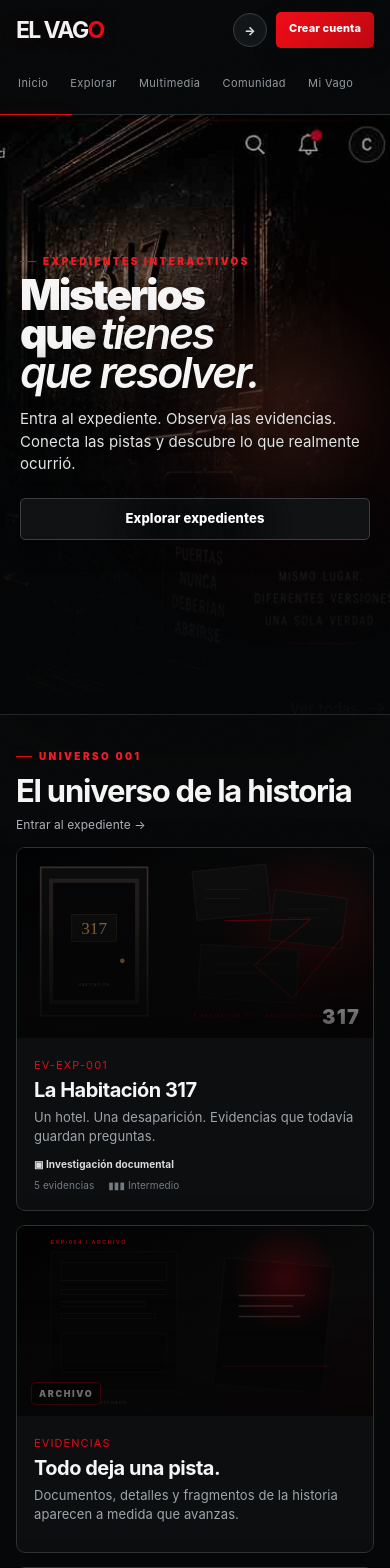
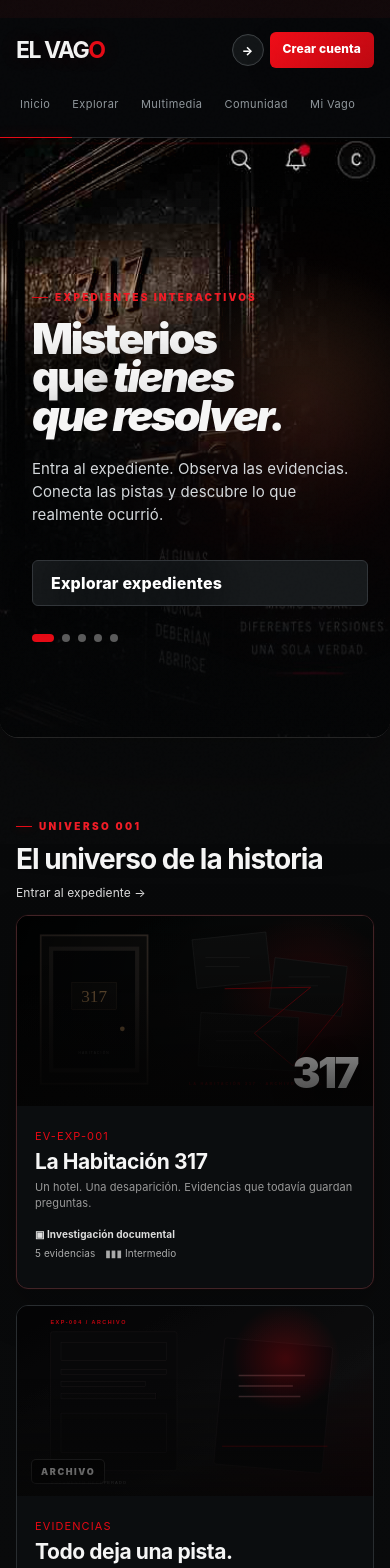
Before and after one commit to cesarrosa610-collab/el-vago, a Next.js app: page / in a window 390 px wide. Shown: the top 1568 px of the page. Built offline with nearby package versions, Linux system fonts and the light colour scheme; no server answers; the database is empty.

Commit message:
fix: brighten and reframe 317 hero to approved photographic direction

```diff
--- a/src/app/style.css
+++ b/src/app/style.css
@@ -2145,510 +2145,74 @@ body{background:radial-gradient(circle at 50% -12%,rgba(229,9,20,.08),transparen
 }
 
 
+
 /* EL VAGO — FINAL HOMEPAGE / SINGLE-PASS REFERENCE LOCK — 25-09-2026 */
-.homePage{
-  width:100% !important;
-  max-width:none !important;
-  margin:0 !important;
-  padding:0 0 44px !important;
-  overflow-x:hidden;
-  background:#070809;
-}
-
-.homePage .globalNav{
-  width:100% !important;
-  min-height:74px !important;
-  margin:0 !important;
-  padding:0 clamp(24px,6vw,96px) !important;
-  border-bottom:1px solid #292d30 !important;
-  background:rgba(7,8,9,.96) !important;
-  backdrop-filter:blur(16px);
-  -webkit-backdrop-filter:blur(16px);
-  box-shadow:0 10px 30px rgba(0,0,0,.22);
-}
-
-.homePage .globalNav .brandLockup{
-  min-width:245px;
-}
-.homePage .globalNav .brandLockup strong{
-  font-size:30px !important;
-  letter-spacing:-.07em;
-}
-.homePage .globalNav .brandLockup strong span{
-  color:#e50914;
-}
-.homePage .globalNav .brandLockup small{
-  display:block;
-  margin-top:2px;
-  color:#737a80;
-  font-size:7px;
-  letter-spacing:.16em;
-}
-.homePage .globalNav .navCenter{
-  gap:28px;
-}
-.homePage .globalNav .navLink{
-  font-size:12px;
-  color:#92989d;
-  letter-spacing:.04em;
-}
-.homePage .globalNav .navLink.active,
-.homePage .globalNav .navLink:hover{
-  color:#fff;
-}
-.homePage .globalNav .navActions{
-  gap:9px;
-}
-.homePage .globalNav .navRegister{
-  padding:10px 15px;
-  border-radius:5px;
-  font-size:12px;
-}
-.homePage .globalNav .navProfile,
-.homePage .globalNav .navIcon{
-  display:grid;
-  place-items:center;
-  width:34px;
-  height:34px;
-  border:1px solid #34383b;
-  border-radius:50%;
-  background:#111416;
-  color:#ddd;
-}
-.homePage .globalNav .navIcon{
-  font-size:19px;
-  border:0;
-  background:transparent;
-}
-
+/* The approved reference is photographic: warm 317 door as the visual protagonist,
+   with the copy protected on the left and no artificial geometric overlays. */
+
+.homePage .homeHeroBackdrop img{
+  object-position:82% center !important;
+  transform:scale(1.08) !important;
+  transform-origin:82% center !important;
+  filter:contrast(1.04) saturate(1.12) brightness(1.28) !important;
+}
+.homePage .homeHeroBackdrop:before{
+  background:
+    linear-gradient(90deg,
+      rgba(4,5,6,.88) 0%,
+      rgba(4,5,6,.68) 20%,
+      rgba(4,5,6,.28) 42%,
+      rgba(4,5,6,.04) 63%,
+      rgba(4,5,6,.04) 100%),
+    linear-gradient(0deg,rgba(0,0,0,.22),transparent 52%,rgba(0,0,0,.02));
+}
+.homePage .homeHeroBackdrop:after{
+  background:
+    radial-gradient(circle at 79% 49%,rgba(255,191,112,.24),transparent 24%),
+    linear-gradient(90deg,transparent 48%,rgba(214,133,56,.06) 100%) !important;
+}
 .homePage .homeHero{
-  position:relative !important;
-  width:100% !important;
   height:420px !important;
   min-height:420px !important;
-  margin:0 !important;
-  padding:0 !important;
-  display:flex !important;
-  align-items:center !important;
-  overflow:hidden !important;
-  border-radius:0 !important;
-  background:#080909 !important;
-}
-.homePage .homeHeroBackdrop{
-  position:absolute !important;
-  inset:0 !important;
-  z-index:0;
-}
-.homePage .homeHeroBackdrop img{
-  width:100% !important;
-  height:100% !important;
-  object-fit:cover !important;
-  object-position:68% center !important;
-  opacity:1 !important;
-  transform:scale(1.04) !important;
-  transform-origin:center center !important;
-  animation:none !important;
-  filter:contrast(1.06) saturate(1.02) brightness(1.10) !important;
-}
-.homePage .homeHeroBackdrop:before{
-  content:"";
-  position:absolute;
-  inset:0;
-  z-index:1;
-  background:
-    linear-gradient(90deg,
-      rgba(4,5,6,.94) 0%,
-      rgba(4,5,6,.78) 22%,
-      rgba(4,5,6,.38) 45%,
-      rgba(4,5,6,.08) 67%,
-      rgba(4,5,6,.16) 100%),
-    linear-gradient(0deg,rgba(0,0,0,.36),transparent 50%,rgba(0,0,0,.08));
-}
-.homePage .homeHeroBackdrop:after{
-  content:"";
-  position:absolute;
-  inset:0;
-  z-index:2;
-  pointer-events:none;
-  background:radial-gradient(circle at 76% 50%,rgba(238,169,91,.13),transparent 24%);
 }
 .homePage .homeHeroCopy{
-  position:relative !important;
-  z-index:3 !important;
-  width:min(1334px,100%) !important;
-  max-width:none !important;
-  margin:0 auto !important;
-  padding:0 32px 0 max(32px,calc((100vw - 1334px)/2)) !important;
-  display:block !important;
-}
-.homePage .homeHero .eyebrow{
-  margin:0 0 8px;
-  font-size:10px;
-  letter-spacing:.24em;
+  padding-left:max(32px,calc((100vw - 1334px)/2)) !important;
 }
 .homePage .homeHero h1{
-  max-width:610px !important;
-  margin:8px 0 16px !important;
-  font-size:clamp(48px,5.2vw,72px) !important;
-  line-height:.91 !important;
-  letter-spacing:-.055em !important;
-  text-shadow:0 4px 24px rgba(0,0,0,.78);
-}
-.homePage .homeHero h1 em{
-  font-style:italic;
-  font-weight:600;
-}
-.homePage .homeHero .lead{
-  max-width:560px !important;
-  margin:0 !important;
-  color:#e1e3e5 !important;
-  font-size:16px !important;
-  line-height:1.5 !important;
-  text-shadow:0 2px 15px rgba(0,0,0,.72);
-}
-.homePage .homeHeroActions{
-  display:flex;
-  align-items:center;
-  gap:10px;
-  margin-top:22px !important;
-}
-.homePage .homeHeroActions .btn{
-  min-height:42px;
-  padding:11px 18px;
-  border-radius:5px;
-  font-size:13px;
-}
-.homePage .heroPrimary{
-  background:#e50914 !important;
-}
-.homePage .heroSecondary{
-  background:rgba(17,19,20,.86) !important;
-  border:1px solid #3a3d40 !important;
-}
-.homePage .heroDots,
-.homePage .featuredCase{
-  display:none !important;
-}
-
-.homePage .visualArchive{
-  width:min(1334px,calc(100% - 64px)) !important;
-  max-width:none !important;
-  margin:0 auto !important;
-  padding-top:30px !important;
-}
-.homePage .visualArchive .sectionHead{
-  margin-bottom:14px !important;
-}
-.homePage .visualArchive .sectionHead h2{
-  margin:5px 0 0 !important;
-  font-size:31px !important;
-  letter-spacing:-.04em;
-}
-.homePage .visualArchive .sectionLink{
-  font-size:12px;
-  color:#aeb3b7;
-}
-.homePage .cinematicRail{
-  display:grid !important;
-  grid-template-columns:repeat(3,minmax(0,1fr)) !important;
-  gap:18px !important;
-}
-.homePage .homeCaseCard{
-  min-width:0;
-  overflow:hidden;
-  border:1px solid #2d3235 !important;
-  border-radius:9px !important;
-  background:#0c0e10 !important;
-  box-shadow:0 18px 45px rgba(0,0,0,.25);
-}
-.homePage .homeCaseCard:hover{
-  transform:translateY(-3px);
-  border-color:#4a292c !important;
-}
-.homePage .cinematicVisual,
-.homePage .atmosphereVisual{
-  position:relative;
-  height:168px !important;
-  min-height:168px !important;
-  overflow:hidden;
-  background:#090a0b;
+  max-width:600px !important;
 }
 .homePage .cinematicVisual img,
 .homePage .atmosphereVisual img{
-  width:100%;
-  height:100%;
-  object-fit:cover;
-  display:block;
-}
-.homePage .cinematicVisual img{
-  object-position:center 62%;
-  filter:contrast(1.05) saturate(1.02) brightness(1.08) !important;
-}
-.homePage .atmosphereVisual img{
-  filter:contrast(1.05) saturate(.96) brightness(.96) !important;
-}
-.homePage .visualVignette{
-  position:absolute;
-  inset:0;
-  background:linear-gradient(180deg,rgba(0,0,0,.04),rgba(0,0,0,.55));
-  pointer-events:none;
-}
-.homePage .visualCode{
-  position:absolute;
-  right:13px;
-  bottom:11px;
-  color:#fff;
-  font-size:20px;
-  font-weight:900;
-  letter-spacing:.06em;
-  text-shadow:0 2px 12px #000;
-}
-.homePage .visualLabel{
-  position:absolute;
-  left:14px;
-  bottom:11px;
-  padding:5px 7px;
-  border:1px solid rgba(229,9,20,.55);
-  background:rgba(5,5,5,.72);
-  color:#fff;
-  font-size:9px;
-  letter-spacing:.18em;
-}
-.homePage .homeCaseBody{
-  padding:15px 17px 17px !important;
-}
-.homePage .homeCaseBody h3{
-  margin:6px 0 7px !important;
-  font-size:20px !important;
-  letter-spacing:-.025em;
-}
-.homePage .homeCaseBody p{
-  margin:0 0 12px !important;
-  color:#9fa5aa;
-  font-size:13px !important;
-  line-height:1.45 !important;
-}
-.homePage .homeCaseBody .caseMeta{
-  display:flex;
-  flex-wrap:wrap;
-  gap:8px 14px;
-  margin:0 !important;
-  color:#747b80;
-  font-size:10px;
-}
-
+  filter:contrast(1.08) saturate(1.08) brightness(1.20) !important;
+}
+.homePage .atmosphereVisual{
+  background:#101113 !important;
+}
 .homePage .communityBand{
-  position:relative;
-  width:100% !important;
-  min-height:245px !important;
-  margin:22px 0 0 !important;
-  padding:42px max(32px,calc((100vw - 1334px)/2)) !important;
-  display:grid;
-  grid-template-columns:minmax(0,1fr) minmax(0,1fr);
-  gap:50px;
-  align-items:center;
-  overflow:hidden;
-  border-top:1px solid #4a2024 !important;
-  border-bottom:1px solid #24272a !important;
   background:
-    linear-gradient(90deg,rgba(5,6,7,.91) 0%,rgba(5,6,7,.72) 46%,rgba(5,6,7,.45) 100%),
-    url('/door-317.jpg') 28% center/cover no-repeat !important;
-}
-.homePage .communityBand:after{
-  display:none !important;
-}
-.homePage .communityQuote,
-.homePage .communityInvite{
-  position:relative;
-  z-index:2;
-  max-width:560px;
-}
-.homePage .communityQuote span{
-  color:#e50914;
-  font-size:56px;
-  line-height:.4;
-}
-.homePage .communityQuote p{
-  margin:12px 0;
-  color:#fff;
-  font-size:21px;
-  line-height:1.25;
-  letter-spacing:.02em;
-}
-.homePage .communityQuote i{
-  display:block;
-  width:52px;
-  height:2px;
-  background:#e50914;
-}
-.homePage .communityInvite h3{
-  margin:8px 0 17px;
-  max-width:540px;
-  font-size:18px;
-  line-height:1.4;
-}
-.homePage .communityInvite .btn{
-  padding:10px 15px;
-  border-radius:5px;
-  font-size:12px;
-}
-
-.homePage .premiumTeaser{
-  width:min(1334px,calc(100% - 64px));
-  margin:24px auto 0 !important;
-  padding:26px 28px !important;
-  border-radius:9px !important;
-  border-color:#272b2e !important;
-}
-.homePage .premiumTeaser h2{
-  font-size:25px;
-}
-.homePage .siteFooter{
-  width:min(1334px,calc(100% - 64px));
-  margin:32px auto 0 !important;
-  padding:25px 0 10px !important;
-}
-
-@media(max-width:900px){
-  .homePage .globalNav{
-    padding-left:22px !important;
-    padding-right:22px !important;
-  }
-  .homePage .globalNav .navCenter{gap:18px}
-  .homePage .homeHeroCopy{padding-left:32px !important}
-  .homePage .visualArchive,
-  .homePage .premiumTeaser,
-  .homePage .siteFooter{
-    width:calc(100% - 44px) !important;
-  }
-  .homePage .communityBand{
-    padding-left:22px !important;
-    padding-right:22px !important;
-    gap:28px;
-  }
-}
-
-@media(max-width:760px){
-  .homePage{
-    padding-bottom:28px !important;
-  }
-  .homePage .globalNav{
-    min-height:0 !important;
-    padding:12px 16px 9px !important;
-    gap:9px !important;
-  }
-  .homePage .globalNav .brandLockup{
-    min-width:0;
-  }
-  .homePage .globalNav .brandLockup strong{
-    font-size:23px !important;
-  }
-  .homePage .globalNav .brandLockup small{
-    display:none;
-  }
-  .homePage .globalNav .navCenter{
-    order:3;
-    flex:0 0 100%;
-    width:100%;
-    justify-content:flex-start;
-    overflow-x:auto;
-    padding:7px 0 3px;
-    gap:18px;
-    scrollbar-width:none;
-  }
-  .homePage .globalNav .navCenter::-webkit-scrollbar{display:none}
-  .homePage .globalNav .navLink{font-size:11px}
-  .homePage .globalNav .navActions{margin-left:auto}
-  .homePage .globalNav .navActions .navUser{display:none}
-  .homePage .globalNav .navRegister,
-  .homePage .globalNav .navLogout{
-    padding:8px 10px;
-    font-size:11px;
-  }
-  .homePage .globalNav .navIcon{
-    display:none;
-  }
-
+    linear-gradient(90deg,rgba(4,5,6,.84) 0%,rgba(4,5,6,.58) 52%,rgba(4,5,6,.34) 100%),
+    url('/door-317.jpg') 72% center/cover no-repeat !important;
+}
+
+@media(max-width:760px){
   .homePage .homeHero{
     height:600px !important;
     min-height:600px !important;
-    align-items:flex-end !important;
   }
   .homePage .homeHeroBackdrop img{
-    object-position:66% center !important;
-    transform:scale(1.02) !important;
-    filter:contrast(1.04) saturate(.98) brightness(.82) !important;
+    object-position:78% center !important;
+    transform:scale(1.05) !important;
+    filter:contrast(1.04) saturate(1.05) brightness(.96) !important;
   }
   .homePage .homeHeroBackdrop:before{
     background:
-      linear-gradient(0deg,rgba(3,4,5,.96) 0%,rgba(3,4,5,.82) 38%,rgba(3,4,5,.30) 72%,rgba(3,4,5,.08) 100%);
+      linear-gradient(0deg,rgba(3,4,5,.94) 0%,rgba(3,4,5,.70) 40%,rgba(3,4,5,.18) 74%,rgba(3,4,5,.04) 100%);
   }
   .homePage .homeHeroBackdrop:after{
-    background:radial-gradient(circle at 72% 48%,rgba(238,169,91,.10),transparent 28%);
-  }
-  .homePage .homeHeroCopy{
-    width:100% !important;
-    padding:0 20px 34px !important;
-  }
-  .homePage .homeHero h1{
-    max-width:360px !important;
-    font-size:clamp(42px,11vw,56px) !important;
-  }
-  .homePage .homeHero .lead{
-    max-width:390px !important;
-    font-size:15px !important;
-  }
-  .homePage .homeHeroActions{
-    flex-direction:column;
-    align-items:stretch;
-    gap:8px;
-  }
-  .homePage .homeHeroActions .btn{
-    width:100%;
-    text-align:center;
-  }
-
-  .homePage .visualArchive{
-    width:calc(100% - 32px) !important;
-    padding-top:25px !important;
-  }
-  .homePage .visualArchive .sectionHead{
-    display:block;
-  }
-  .homePage .visualArchive .sectionLink{
-    display:inline-block;
-    margin-top:8px;
-  }
-  .homePage .cinematicRail{
-    grid-template-columns:1fr !important;
-    gap:14px !important;
-  }
-  .homePage .cinematicVisual,
-  .homePage .atmosphereVisual{
-    height:190px !important;
-    min-height:190px !important;
-  }
-
-  .homePage .communityBand{
-    grid-template-columns:1fr;
-    gap:18px;
-    min-height:390px !important;
-    margin-top:18px !important;
-    padding:34px 22px !important;
-    background-position:35% center !important;
-  }
-  .homePage .communityQuote p{
-    font-size:17px;
-  }
-  .homePage .communityInvite h3{
-    font-size:16px;
-  }
-  .homePage .premiumTeaser,
-  .homePage .siteFooter{
-    width:calc(100% - 32px) !important;
-  }
-}
-
-@media(prefers-reduced-motion:reduce){
-  .homePage .homeCaseCard{transition:none !important}
-}
+    background:radial-gradient(circle at 78% 43%,rgba(255,191,112,.18),transparent 30%) !important;
+  }
+  .homePage .cinematicVisual img,
+  .homePage .atmosphereVisual img{
+    filter:contrast(1.05) saturate(1.04) brightness(1.08) !important;
+  }
+}
```
